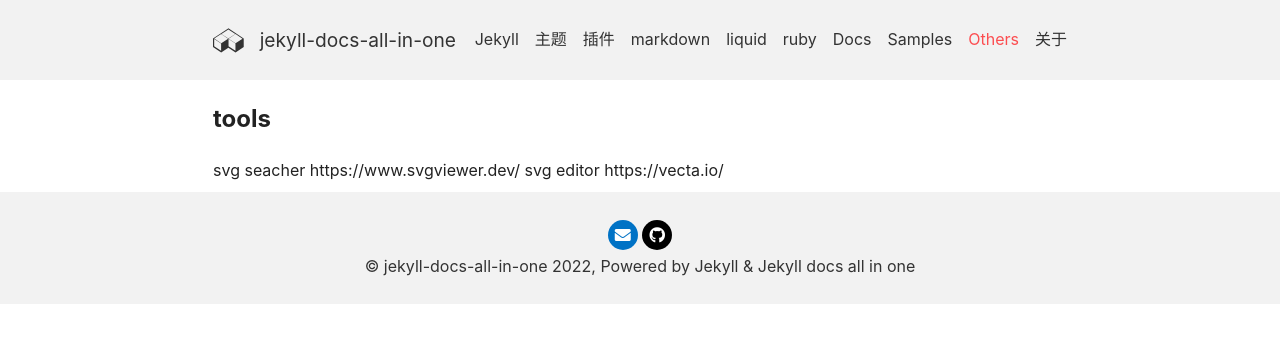
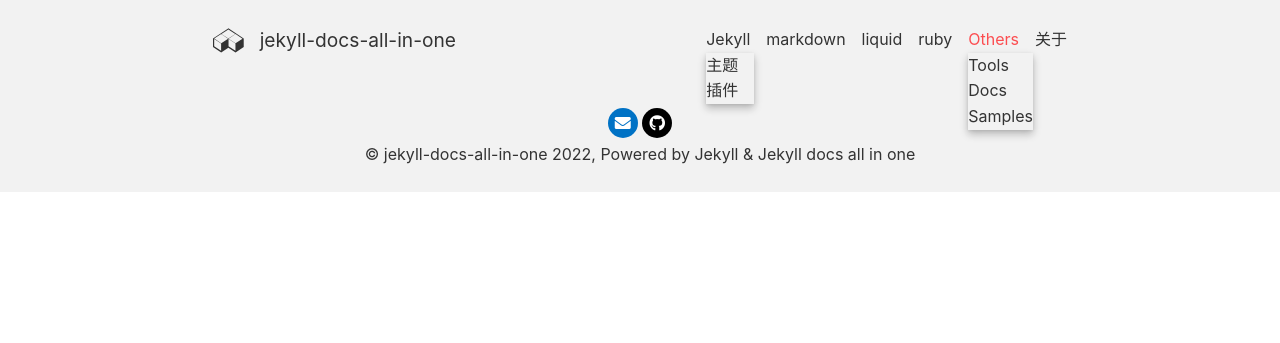
Before and after one commit to LawssssCat/jekyll-docs, a Jekyll site: the page built from _navs/others.md, in a window 1280 px wide. Shown: the top 343 px of the page. Built offline with Jekyll 4.4.1, drawn with Linux system fonts in a browser that asks for light colours.

Commit message:
feat: sub_nav(incomplete)

```diff
--- a/_includes/header.html
+++ b/_includes/header.html
@@ -10,7 +10,9 @@
     </div>
     <div class="navigation">
       <ul>
-        {%- for _item in site.data.navigation.header -%}
+        <!-- top navs -->
+        {%- assign _top_headers = site.data.navigation.header | where: 'parent', nil -%}
+        {%- for _item in _top_headers -%}
           {%- include snippets/get-nav-url.html path=_item.url -%}
           {%- assign _nav_url = __return -%}
           {%- include snippets/get-nav-url.html path=page.url -%}
@@ -20,16 +22,34 @@
           {%- if _nav_url == _page_url or _item.key != null and page.nav_key != null and page.nav_key == _item.key -%}
             {%- assign _nav_active = 'active' -%}
           {%- endif -%}
-          {%- if _item.title -%}
-            {%- assign _nav_title = _item.title -%}
-          {%- elsif _item.titles -%}
-            {%- include snippets/get-locale-string-from-locales.html locales=_item.titles -%}
-            {%- assign _nav_title = __return -%}
-          {%- else -%}
-            {%- assign _nav_title = 'undefine' -%}
-          {%- endif -%}
-          <li class="navigation__item {{ _nav_active }}"><a href="{{ _nav_url }}">{{ _nav_title }}</a></li>
+          {%- include snippets/get-nav-title.html nav=_item -%}
+          {%- assign _nav_title = __return -%}
+          <li class="navigation__item {{ _nav_active }}">
+            <a class="navigation__item-link" href="{{ _nav_url }}">{{ _nav_title }}</a>
+            <!-- sub navs -->
+            {%- if _item.key != nil -%}
+            {%- assign _sub_navs = site.data.navigation.header | where: 'parent', _item.key -%}
+            {%- assign _sub_navs_num = _sub_navs | size -%}
+            {%- if _sub_navs_num > 0 -%}
+              <div class="sub_navigation">
+                <ul>
+                  {%- for _sub_item in _sub_navs -%}
+                    <li class="sub_navigation_item">
+                      {%- include snippets/get-nav-title.html nav=_sub_item -%}
+                      {%- assign _sub_nav_title = __return -%}
+                      {%- include snippets/get-nav-url.html path=_sub_item.url -%}
+                      {%- assign _sub_nav_url = __return -%}
+                      <a href="{{ _sub_nav_url }}">{{ _sub_nav_title }}</a>
+                    </li>
+                  {%- endfor -%}
+                </ul>
+              </div>
+            {%- endif -%}
+            {%- endif -%}
+            <!-- sub navs end -->
+          </li>
         {%- endfor -%}
+        <!-- top navs end -->
       </ul>
     </div>
   </div>
--- a/_navs/others.md
+++ b/_navs/others.md
@@ -1,9 +1,3 @@
 ---
 layout: page
 ---
-
-## tools
-svg seacher
-https://www.svgviewer.dev/
-svg editor
-https://vecta.io/
--- a/_sass/common/classes/_flex.scss
+++ b/_sass/common/classes/_flex.scss
@@ -75,6 +75,39 @@
   display: -moz-inline-flex;
   display: -ms-inline-flexbox;
   display: inline-flex;
+}
+
+//----------------------------------------------------------------------
+
+// Flexbox Direction
+//
+// The 'flex-direction' property specifies how flex items are placed in
+// the flex container, by setting the direction of the flex container's
+// main axis. This determines the direction that flex items are laid out in.
+//
+// Values: row | row-reverse | column | column-reverse
+// Default: row
+//
+// http://w3.org/tr/css3-flexbox/#flex-direction-property
+
+@mixin flex-direction($value: row) {
+  @if $value == row-reverse {
+    -webkit-box-direction: reverse;
+    -webkit-box-orient: horizontal;
+  } @else if $value == column {
+    -webkit-box-direction: normal;
+    -webkit-box-orient: vertical;
+  } @else if $value == column-reverse {
+    -webkit-box-direction: reverse;
+    -webkit-box-orient: vertical;
+  } @else {
+    -webkit-box-direction: normal;
+    -webkit-box-orient: horizontal;
+  }
+  -webkit-flex-direction: $value;
+  -moz-flex-direction: $value;
+  -ms-flex-direction: $value;
+  flex-direction: $value;
 }
 
 //----------------------------------------------------------------------
--- a/_sass/common/components/_menu.scss
+++ b/_sass/common/components/_menu.scss
@@ -24,3 +24,14 @@
     }
   }
 }
+
+@mixin menu-direction($direction: default) {
+  @if $direction == default {
+    $direction: "horizontal";
+  }
+  @if $direction == "vertical" {
+    @include flex-direction(column);
+  } @else {
+    @include flex-direction(row);
+  }
+}
--- a/_sass/components/_header.scss
+++ b/_sass/components/_header.scss
@@ -56,11 +56,20 @@
   .navigation__item {
     white-space: nowrap;
     @include active() {
-      a {
+      .navigation__item-link {
         @include themeify {
           @include link-colors(themed(main-color-1), themed(main-color-1));
         }
       }
     }
   }
+
+  .sub_navigation {
+    position: absolute;
+    @include box-shadow(1);
+    & > ul {
+      @include menu(3, 0);
+      @include menu-direction(vertical);
+    }
+  }
 }
```
Also changed, not shown: _data/navigation.yml (+9 -0 lines), _includes/snippets/get-nav-title.html (added, +17 -0 lines), _navs/tools.md (added, +9 -0 lines).
